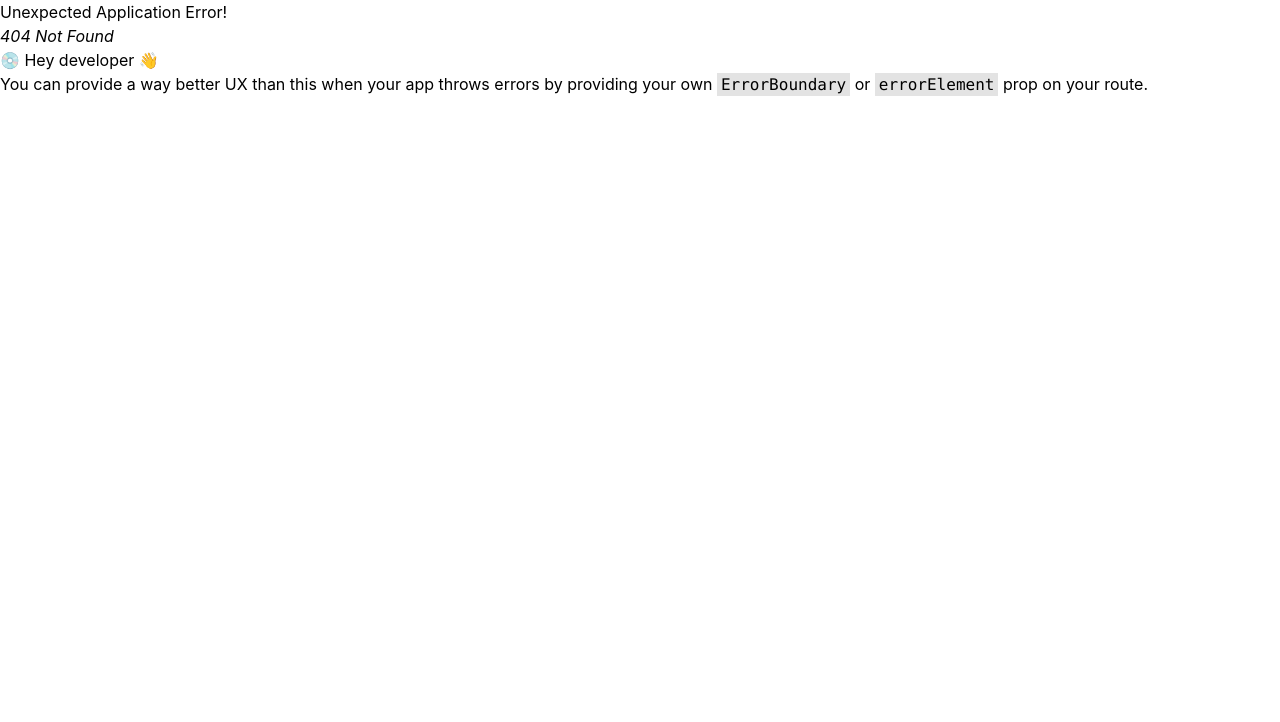
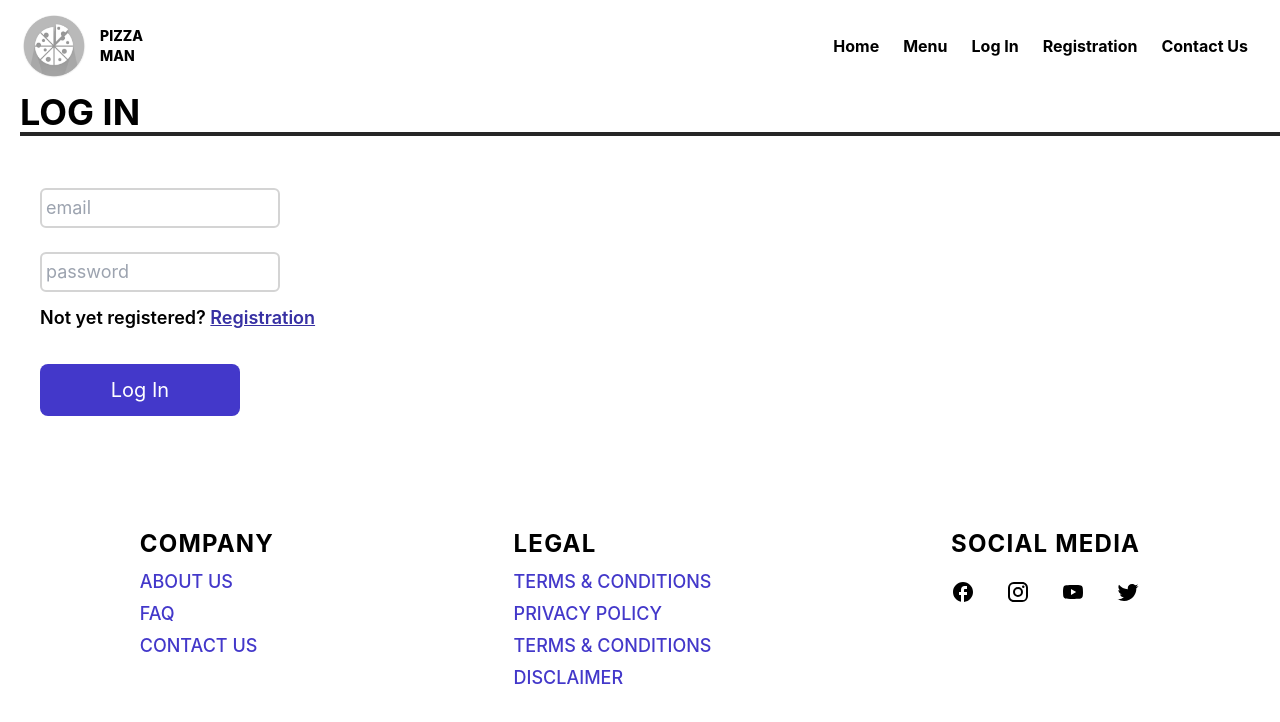
Before and after one commit to lodarandrea/pizzaordering, a React (Create React App) app: page /login in a window 1280 px wide. Before the commit this address had no page. Shown: the top 722 px of the page. Built offline with nearby package versions, Linux system fonts and the light colour scheme.

Commit message:
creating LogIn page

```diff
--- a/src/components/Header.tsx
+++ b/src/components/Header.tsx
@@ -9,6 +9,8 @@ function Header() {
   const navi = [
     { name: 'Home', url: '/' },
     { name: 'Menu', url: '/menu' },
+    { name: 'Log In', url: '/login' },
+    { name: 'Registration', url: '/registration' },
     { name: 'Contact Us', url: '/contact' },
   ]
   return (
--- /dev/null
+++ b/src/pages/LogIn.tsx
@@ -0,0 +1,45 @@
+import React from 'react'
+import { Link } from 'react-router-dom'
+
+function LogIn() {
+  return (
+    <div className="bg-white ">
+      <h1 className="ml-5 text-4xl font-bold border-b-4 w-full border-neutral-800">
+        LOG IN
+      </h1>
+      <form className="flex flex-col mx-10 pt-10 pb-20 ">
+        <input
+          type="text"
+          name="name"
+          id="name"
+          placeholder="email"
+          className="text-lg p-1 my-3 border-2 border-neutral-300 rounded-md w-1/5"
+        />
+        <input
+          type="password"
+          name="password"
+          id="password"
+          placeholder="password"
+          className="text-lg p-1 my-3 border-2 border-neutral-300 rounded-md w-1/5"
+        />
+        <h2 className="font-semibold text-lg">
+          Not yet registered?{' '}
+          <Link
+            to="/registration"
+            className="font-semibold text-indigo-800 underline"
+          >
+            Registration
+          </Link>
+        </h2>
+        <button
+          type="submit"
+          className="mt-8 w-1/6 bg-indigo-700 text-xl text-white rounded-lg px-5 py-3 hover:bg-indigo-800 hover:shadow-lg hover:shadow-indigo-900"
+        >
+          Log In
+        </button>
+      </form>
+    </div>
+  )
+}
+
+export default LogIn
--- /dev/null
+++ b/src/pages/Registration.tsx
@@ -0,0 +1,7 @@
+import React from 'react'
+
+function Registration() {
+  return <div>Registration</div>
+}
+
+export default Registration
```
Also changed, not shown: src/App.tsx (+10 -0 lines).
